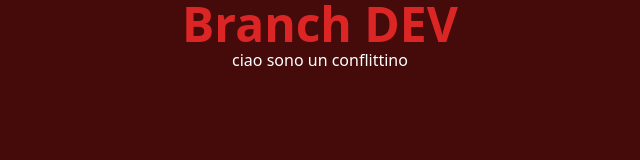
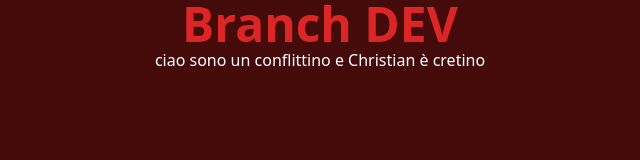
Before and after one commit to ChristianDiMichele/ciccio, a website: page index.html in a window 1280 px wide. Shown: the whole page, without its empty margins (320-960 px from the left). Drawn offline with Linux system fonts and the light colour scheme.

Commit message:
Aggiunta importante al testo h3

```diff
--- a/index.html
+++ b/index.html
@@ -9,7 +9,7 @@
 
 <body>
     <h1 class = "text-red-600 text-center text-5xl font-black">Branch DEV</h1>
-    <h3 class = "text-white text-center">ciao sono un conflittino</h3>
+    <h3 class = "text-white text-center">ciao sono un conflittino e Christian è cretino</h3>
 </body>
 
 </html>
```
